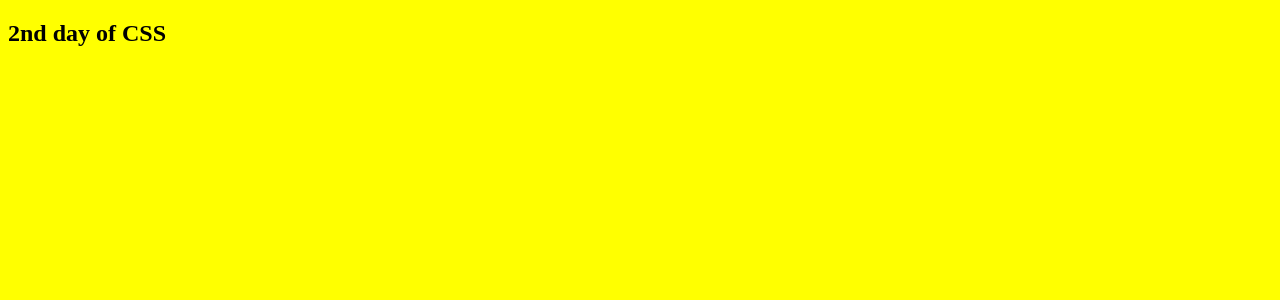
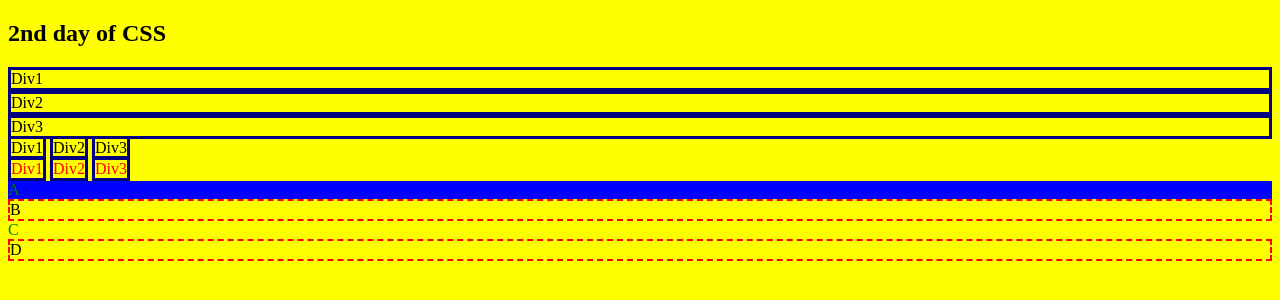
Before and after one commit to stephenszpak/intro-to-css, a plain HTML site: page css2.html in a window 1280 px wide. Drawn offline with Linux system fonts and the light colour scheme.

Commit message:
added css shit

```diff
--- a/css2.css
+++ b/css2.css
@@ -1,3 +1,32 @@
 body{
 	background-color: yellow;
 }
+
+div{
+	border: 3px solid navy;
+}
+
+.div-inline-block{
+	display: inline-block;
+	color: red;
+}
+
+.div-inline{
+	display: inline;
+}
+
+.div-block{
+	display: block;
+}
+
+article section:nth-child(2n){
+	border: 2px dashed red;
+}
+
+article section:nth-child(2n+1){
+	color: green;
+}
+
+article section:first-of-type{
+	background-color: blue;
+}
--- a/css2.html
+++ b/css2.html
@@ -8,5 +8,28 @@
 
 	<h2>2nd day of CSS</h2>
 
+	<div class="div-block">Div1</div>
+	<div class="div-block">Div2</div>
+	<div class="div-block">Div3</div>
+
+<!--  Inline = margins work only horizontally.  Padding works on all 4 sides - top and bottom may bleed. -->
+	<div class="div-inline">Div1</div>
+	<div class="div-inline">Div2</div>
+	<div class="div-inline">Div3</div>
+
+<br>
+
+	<div class="div-inline-block">Div1</div>
+	<div class="div-inline-block">Div2</div>
+	<div class="div-inline-block">Div3</div>
+
+<article>
+	<section>A</section>
+	<section>B</section>
+	<section>C</section>
+	<section>D</section>
+</article>
+
+
 </body>
 </html>
```
